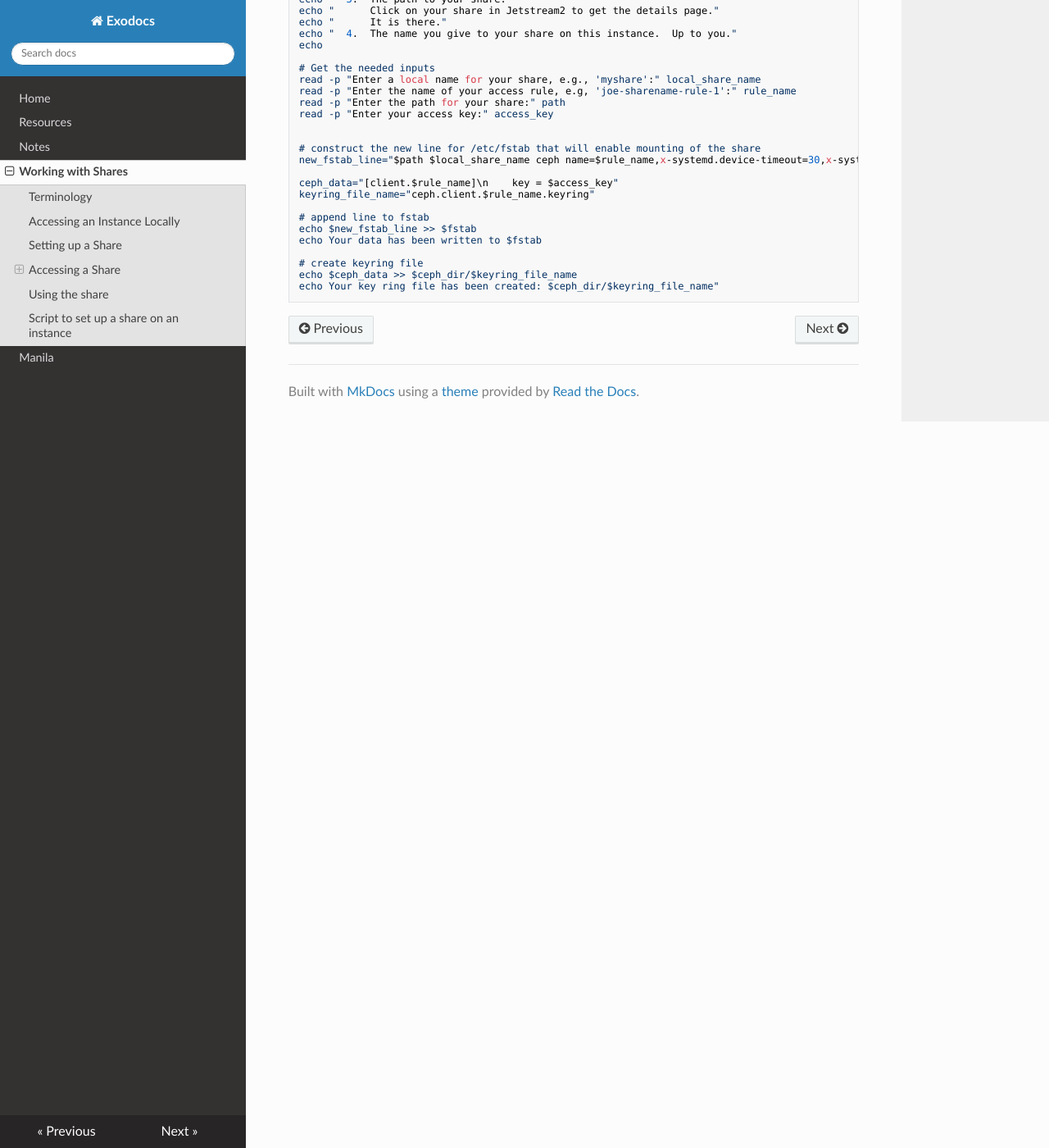
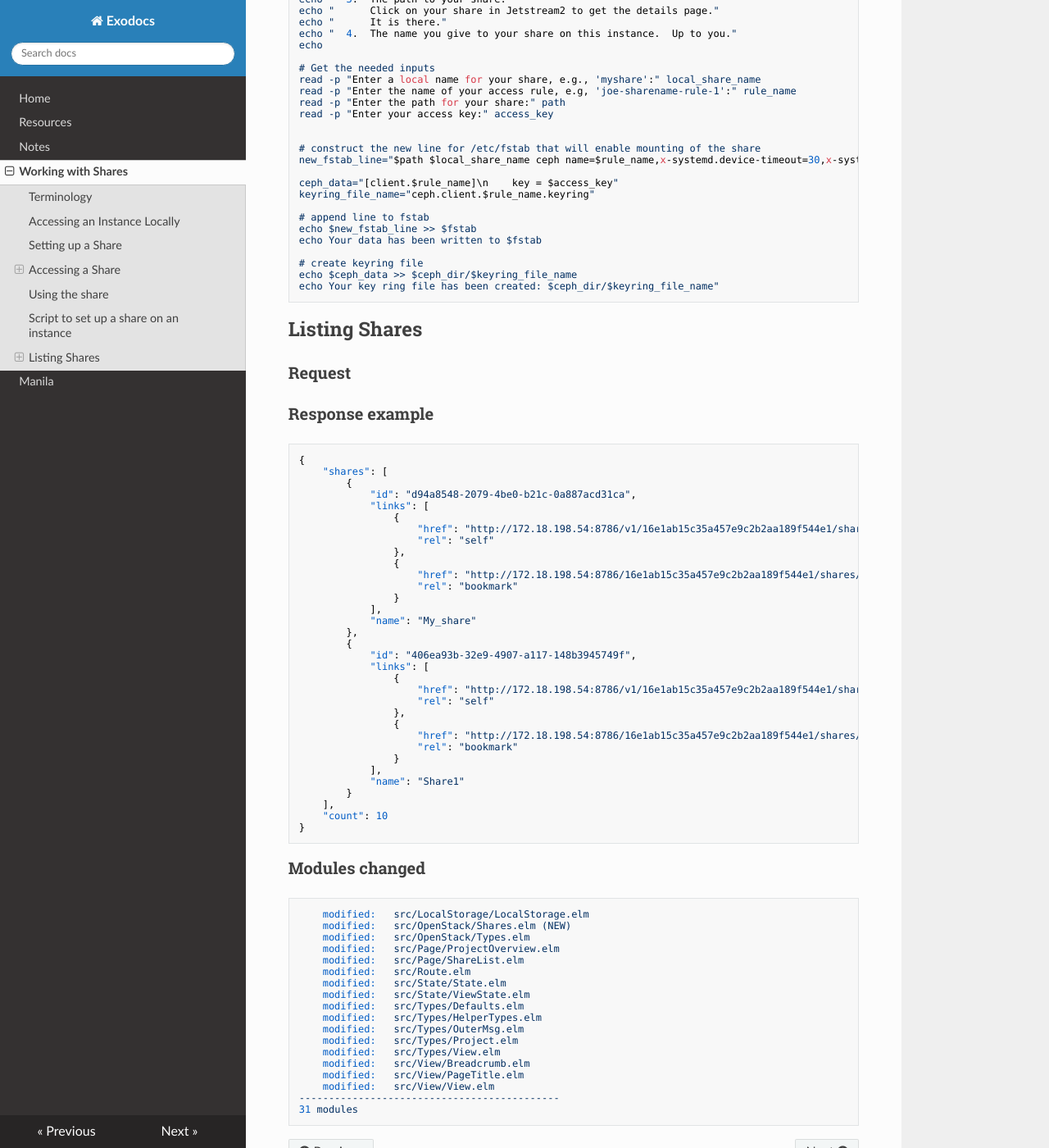
Before and after one commit to jxxcarlson/exo-docs, an MkDocs documentation site: the page built from exo-docs/shares.md, in a window 1280 px wide and 1400 px high, scrolled down 3110 px. Shown: the whole window at 82% size. Built offline with MkDocs 1.6.1, drawn with Linux system fonts in a browser that asks for light colours; nearby versions of some CDN libraries.

Commit message:
update docs

````diff
--- a/exo-docs/shares.md
+++ b/exo-docs/shares.md
@@ -193,3 +193,71 @@ echo Your data has been written to $fstab
 echo $ceph_data >> $ceph_dir/$keyring_file_name
 echo Your key ring file has been created: $ceph_dir/$keyring_file_name"
 ```
+
+## Listing Shares
+
+### Request
+
+
+
+### Response example
+
+```
+{
+    "shares": [
+        {
+            "id": "d94a8548-2079-4be0-b21c-0a887acd31ca",
+            "links": [
+                {
+                    "href": "http://172.18.198.54:8786/v1/16e1ab15c35a457e9c2b2aa189f544e1/shares/d94a8548-2079-4be0-b21c-0a887acd31ca",
+                    "rel": "self"
+                },
+                {
+                    "href": "http://172.18.198.54:8786/16e1ab15c35a457e9c2b2aa189f544e1/shares/d94a8548-2079-4be0-b21c-0a887acd31ca",
+                    "rel": "bookmark"
+                }
+            ],
+            "name": "My_share"
+        },
+        {
+            "id": "406ea93b-32e9-4907-a117-148b3945749f",
+            "links": [
+                {
+                    "href": "http://172.18.198.54:8786/v1/16e1ab15c35a457e9c2b2aa189f544e1/shares/406ea93b-32e9-4907-a117-148b3945749f",
+                    "rel": "self"
+                },
+                {
+                    "href": "http://172.18.198.54:8786/16e1ab15c35a457e9c2b2aa189f544e1/shares/406ea93b-32e9-4907-a117-148b3945749f",
+                    "rel": "bookmark"
+                }
+            ],
+            "name": "Share1"
+        }
+    ],
+    "count": 10
+}
+```
+
+### Modules changed
+
+
+```
+	modified:   src/LocalStorage/LocalStorage.elm
+	modified:   src/OpenStack/Shares.elm (NEW)
+	modified:   src/OpenStack/Types.elm
+	modified:   src/Page/ProjectOverview.elm
+	modified:   src/Page/ShareList.elm
+	modified:   src/Route.elm
+	modified:   src/State/State.elm
+	modified:   src/State/ViewState.elm
+	modified:   src/Types/Defaults.elm
+	modified:   src/Types/HelperTypes.elm
+	modified:   src/Types/OuterMsg.elm
+	modified:   src/Types/Project.elm
+	modified:   src/Types/View.elm
+	modified:   src/View/Breadcrumb.elm
+	modified:   src/View/PageTitle.elm
+	modified:   src/View/View.elm
+--------------------------------------------
+31 modules
+```
````
